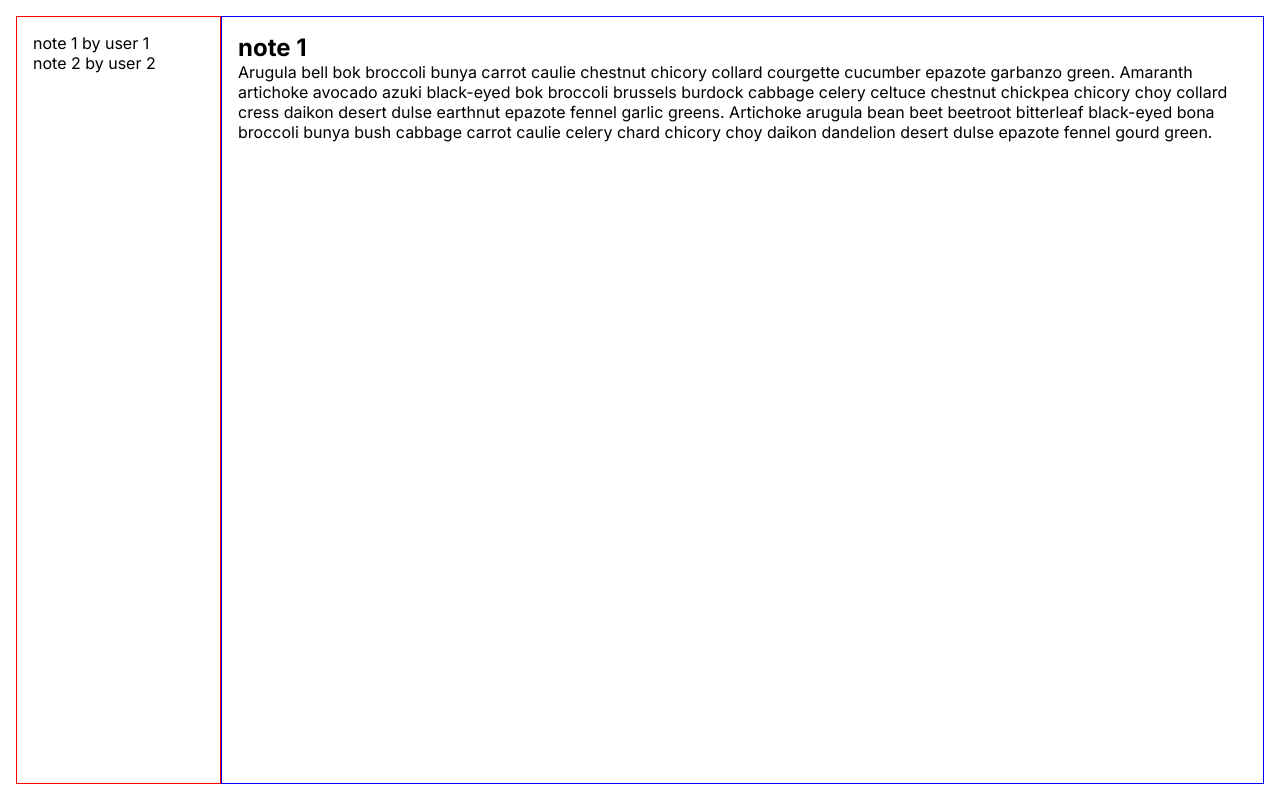
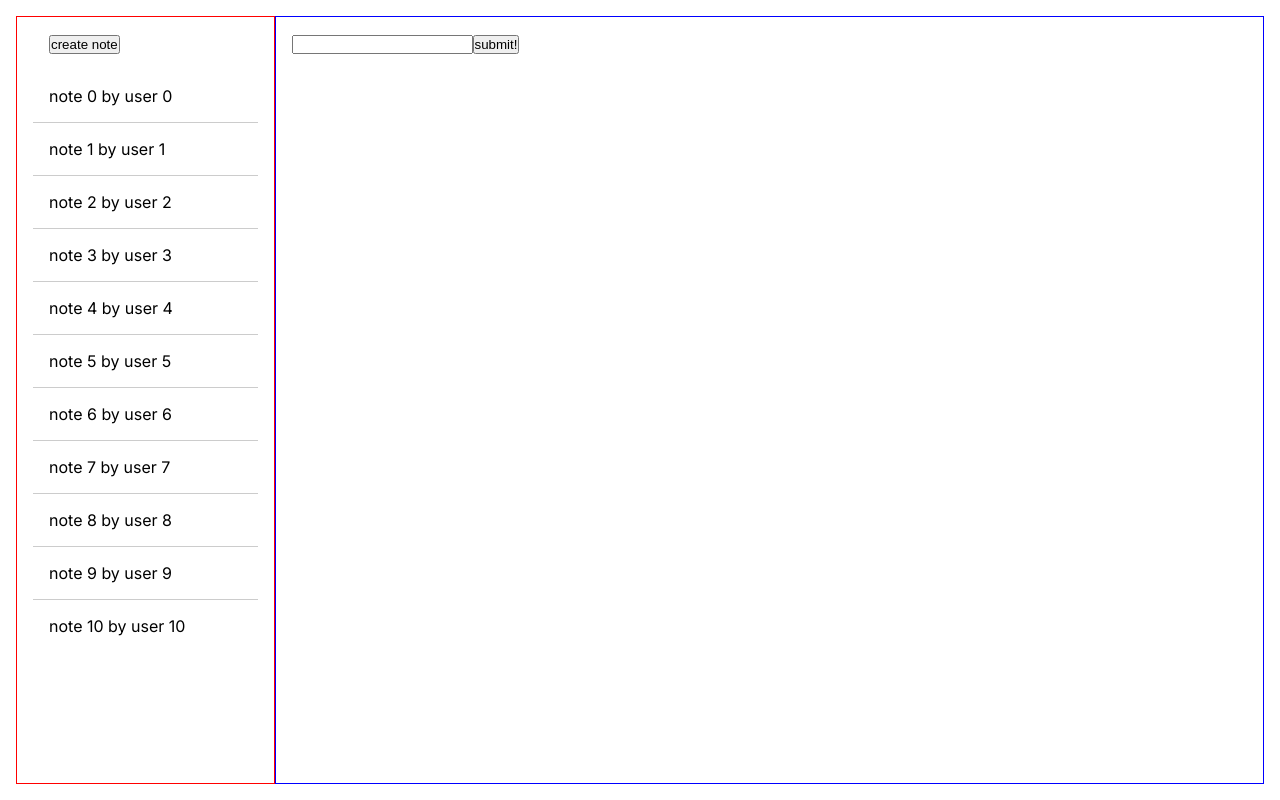
Before and after one commit to vdefranc/notes-app, a Next.js app: page / in a window 1280 px wide. Built offline with nearby package versions, Linux system fonts and the light colour scheme.

Commit message:
round out a very bare-bones version of the main page

```diff
--- /dev/null
+++ b/src/app/SelectedNote.tsx
@@ -0,0 +1,19 @@
+"use client";
+
+import { useSearchParams } from "next/navigation";
+import notes from "@/app/mock-notes";
+import { createNote } from "@/app/serverActions";
+
+export default function SelectedNote() {
+  // should move this to the top-level server component and just do a SELECT
+  const searchParams = useSearchParams();
+  const selectedNoteId = searchParams.get("note");
+  const selectedNote = notes.find((note) => note.id === selectedNoteId);
+
+  return (
+    <form action={createNote}>
+      <input type="text" name="title" value={selectedNote?.title || ""}></input>
+      <button type="submit">submit!</button>
+    </form>
+  );
+}
--- a/src/app/mock-notes.ts
+++ b/src/app/mock-notes.ts
@@ -1,22 +1,20 @@
 import { Note } from "@/app/notes/types";
 
-const notes: Note[] = [
-  {
-    id: "1",
-    user_id: "1",
-    title: "note 1",
-    body: "Arugula bell bok broccoli bunya carrot caulie chestnut chicory collard courgette cucumber epazote garbanzo green. Amaranth artichoke avocado azuki black-eyed bok broccoli brussels burdock cabbage celery celtuce chestnut chickpea chicory choy collard cress daikon desert dulse earthnut epazote fennel garlic greens. Artichoke arugula bean beet beetroot bitterleaf black-eyed bona broccoli bunya bush cabbage carrot caulie celery chard chicory choy daikon dandelion desert dulse epazote fennel gourd green.",
-    created_at: new Date().toISOString(),
-    updated_at: new Date().toISOString(),
-  },
-  {
-    id: "2",
-    user_id: "2",
-    title: "note 2",
-    body: "Arugula bell bok broccoli bunya carrot caulie chestnut chicory collard courgette cucumber epazote garbanzo green. Amaranth artichoke avocado azuki black-eyed bok broccoli brussels burdock cabbage celery celtuce chestnut chickpea chicory choy collard cress daikon desert dulse earthnut epazote fennel garlic greens. Artichoke arugula bean beet beetroot bitterleaf black-eyed bona broccoli bunya bush cabbage carrot caulie celery chard chicory choy daikon dandelion desert dulse epazote fennel gourd green.",
-    created_at: new Date().toISOString(),
-    updated_at: new Date().toISOString(),
-  },
-];
+const notes: Note[] = [];
+
+notes.push(
+  ...Array(11)
+    .fill("")
+    .map((_, i): Note => {
+      return {
+        id: `${i}`,
+        user_id: `${i}`,
+        title: `note ${i}`,
+        body: "Arugula bell bok broccoli bunya carrot caulie chestnut chicory collard courgette cucumber epazote garbanzo green. Amaranth artichoke avocado azuki black-eyed bok broccoli brussels burdock cabbage celery celtuce chestnut chickpea chicory choy collard cress daikon desert dulse earthnut epazote fennel garlic greens. Artichoke arugula bean beet beetroot bitterleaf black-eyed bona broccoli bunya bush cabbage carrot caulie celery chard chicory choy daikon dandelion desert dulse epazote fennel gourd green.",
+        created_at: new Date().toISOString(),
+        updated_at: new Date().toISOString(),
+      };
+    }),
+);
 
 export default notes;
--- a/src/app/page.module.css
+++ b/src/app/page.module.css
@@ -7,9 +7,17 @@
 
 .notes-column {
   flex: 1;
-  flex-basis: 15%;
+  flex-basis: 20%;
+  padding: 0 1em;
+  border: 1px solid red;
+}
+
+.note-column-item {
   padding: 1em;
-  border: 1px solid red;
+}
+
+a:not(:last-of-type) .note-column-item {
+  border-bottom: 1px solid #ccc;
 }
 
 .selected-note {
--- a/src/app/page.tsx
+++ b/src/app/page.tsx
@@ -1,24 +1,16 @@
 import pageStyles from "./page.module.css";
 import notes from "./mock-notes";
+
+import SelectedNote from "@/app/SelectedNote";
+import NotesList from "@/NotesList";
 
 export default function Home() {
   return (
     <main className={pageStyles.main}>
-      <div className={pageStyles["notes-column"]}>
-        {notes.map((note) => {
-          return (
-            <div key={note.id}>
-              <p>
-                {note.title} by user {note.user_id}
-              </p>
-            </div>
-          );
-        })}
-      </div>
+      <NotesList notes={notes} />
 
       <div className={pageStyles["selected-note"]}>
-        <h2>{notes[0].title}</h2>
-        <p>{notes[0].body}</p>
+        <SelectedNote />
       </div>
     </main>
   );
```
Also changed, not shown: src/app/notes/page.tsx (added, +15 -0 lines).
